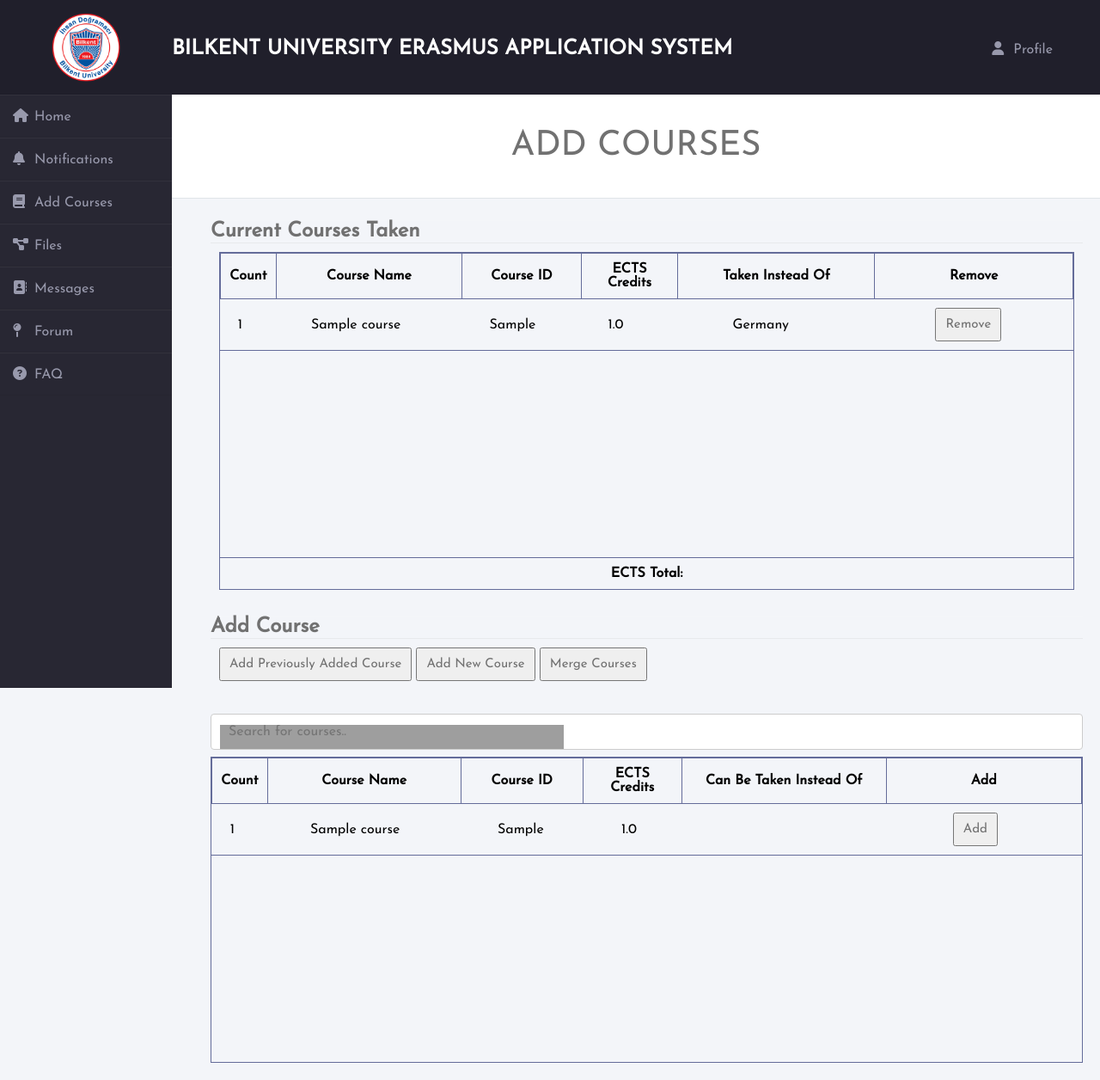
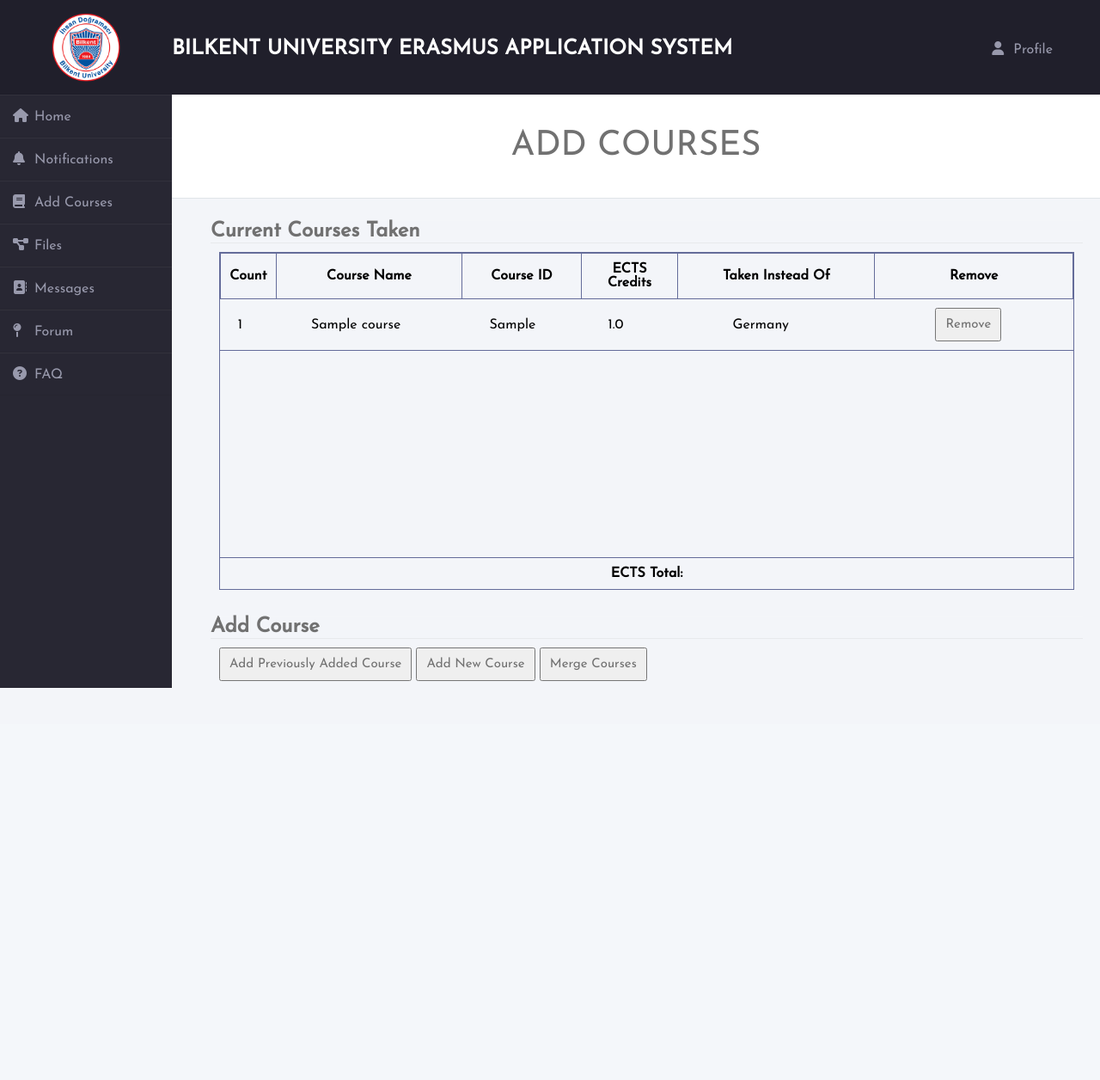
Before and after one commit to aysekelleci/cs319-project, a Django app: page /courses/ in a window 1280 px wide. Shown: the whole page at 86% size. After the commit the page ends 800 px from the top, so only its background shows below. Run offline with Django 4.2, Linux system fonts and the light colour scheme; tables that the repository leaves empty hold one stand-in row (values such as "Sample post"); some libraries are stand-ins or nearby versions; grey boxes are pictures that could not be loaded.

Commit message:
Hidden bug fixed

```diff
--- a/erasmus/src/erasmus/courses/templates/courses/courses.html
+++ b/erasmus/src/erasmus/courses/templates/courses/courses.html
@@ -46,7 +46,7 @@
         <button type="button" onclick="toggle3(this);">Merge Courses</button>
     </div>
 
-    <div style="overflow-y:auto;">
+    <div hidden="hidden" style="overflow-y:auto;" id="course_table">
         <input type="text" id="myInput" onkeyup="myFunction()" style="width:100%" placeholder="Search for courses..">
         <table id="course_list_table" style="width:100%">
             <thead>
@@ -122,7 +122,7 @@
 
     <script>
         let toggle1 = button => {
-            let tableElement = document.getElementById("course_list_table");
+            let tableElement = document.getElementById("course_table");
             let takenCoursesTableElement = document.getElementById("taken_courses_table_merge");
             let formElement = document.getElementById("myform");
 
@@ -140,7 +140,7 @@
 
     <script>
         let toggle2 = button => {
-            let tableElement = document.getElementById("course_list_table");
+            let tableElement = document.getElementById("course_table");
             let takenCoursesTableElement = document.getElementById("taken_courses_table_merge");
             let formElement = document.getElementById("myform");
 
@@ -158,7 +158,7 @@
 
     <script>
         let toggle3 = button => {
-            let tableElement = document.getElementById("course_list_table");
+            let tableElement = document.getElementById("course_table");
             let takenCoursesTableElement = document.getElementById("taken_courses_table_merge");
             let formElement = document.getElementById("myform");
 
```
